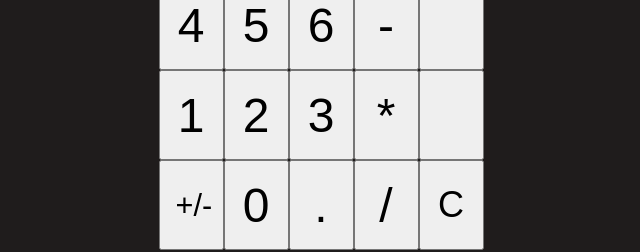
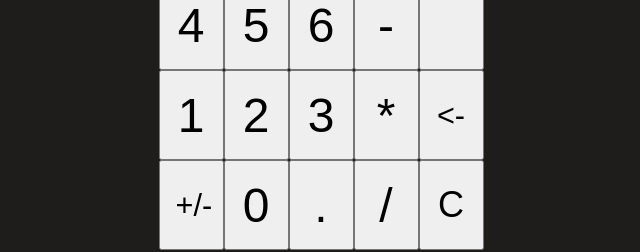
Before and after one commit to b16fowler/ng-calculator, an Angular app: page / in a window 1280 px wide. Shown: the part 440-692 px from the top of the page, without its empty margins (319-959 px from the left). Built offline with nearby package versions, Linux system fonts and the light colour scheme.

Commit message:
Implementing new delete button component

```diff
--- a/src/app/app.ts
+++ b/src/app/app.ts
@@ -2,15 +2,16 @@ import { Header } from '../components/header/header';
 import { Screen } from '../components/screen/screen';
 import { Clear } from '../components/buttons/clear/clear';
 import { Number } from '../components/buttons/number/number';
+import { Delete } from '../components/buttons/delete/delete';
 import { Component, HostListener, signal } from '@angular/core';
 import { Operation } from '../components/buttons/operation/operation';
 import { Invert } from '../components/buttons/invert/invert';
 
-//TODO: CHECK IF 'KEY', 'OPERATION' COMPONENTNS ARE NEEDED, CAN BE ONE?
+//TODO: CONSOLIDATE FUNCTIONS
 
 @Component({
   selector: 'app-root',
-  imports: [Header, Number, Screen, Operation, Clear, Invert],
+  imports: [Header, Number, Screen, Operation, Clear, Invert, Delete],
   template: `
     <app-header />
     <app-screen [onScreen]="onScreen()" />
@@ -33,7 +34,7 @@ import { Invert } from '../components/buttons/invert/invert';
       <app-number key="2" (clicked)="handleKey('2')" />
       <app-number key="3" (clicked)="handleKey('3')" />
       <app-operation key="*" (clicked)="handleKey('*')" />
-      <app-operation key=" " />
+      <app-delete key="<-" (clicked)="handleBack()"></app-delete>
     </div>
     <div class="keypad-row">
       <app-invert key="+/-" (clicked)="handleInvert()"></app-invert>
@@ -71,6 +72,10 @@ export class App {
     // Enter is =
     else if (event.key === 'Enter') {
       this.handleKey('=');
+    }
+    // Delete
+    else if (event.key === 'Delete') {
+      this.handleBack();
     }
     // Handle any other input
     this.handleKey(event.key);
@@ -119,6 +124,16 @@ export class App {
     this.onScreen.set('-' + this.onScreen());
   }
 
+  handleBack() {
+    // Determine length of string onScreen
+    let screenLength = this.onScreen().length;
+    if (screenLength === 1) {
+      this.onScreen.set('0');
+      return;
+    }
+    this.onScreen.set(this.onScreen().slice(0, screenLength - 1));
+  }
+
   checkRounding(solution: number) {
     // If solution is integer, drop decimals
     if (solution % 1 !== 0) {
```
